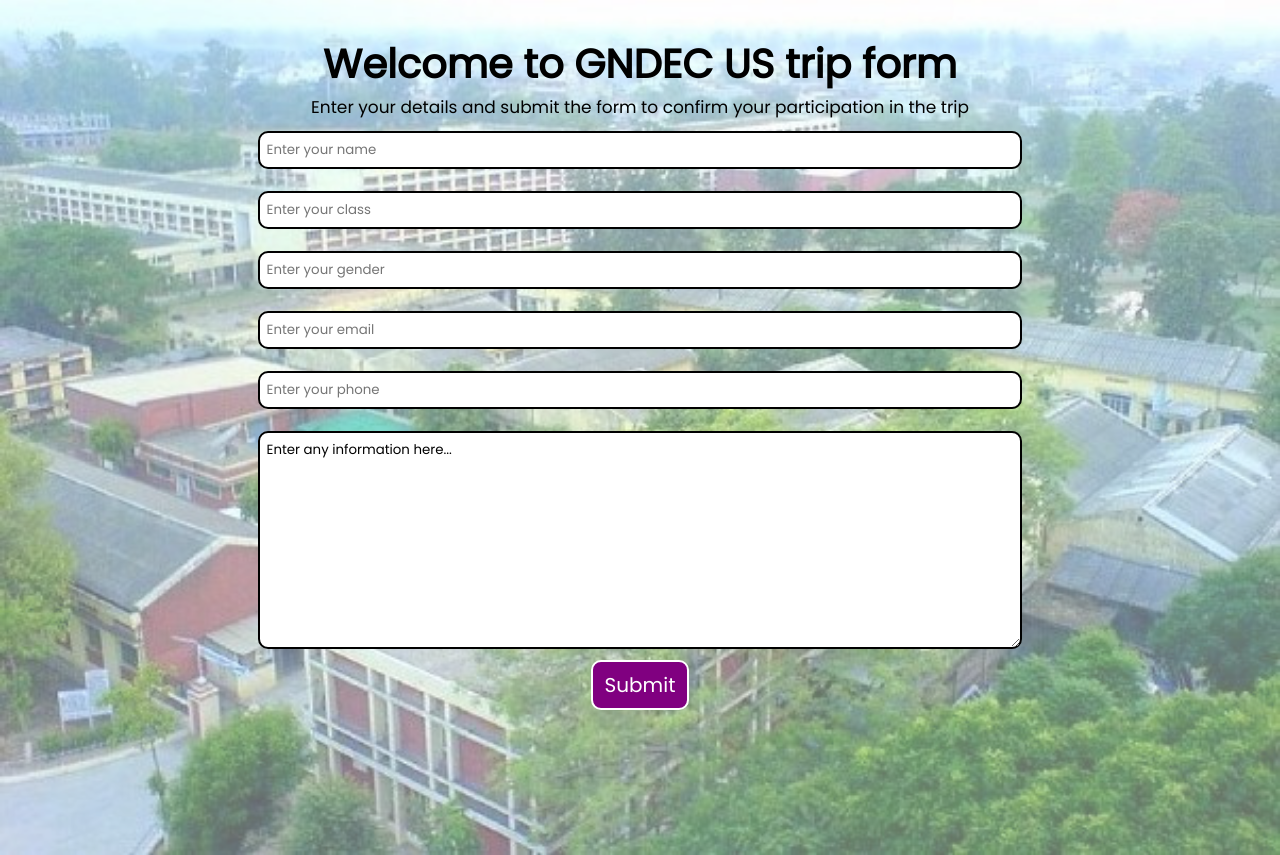
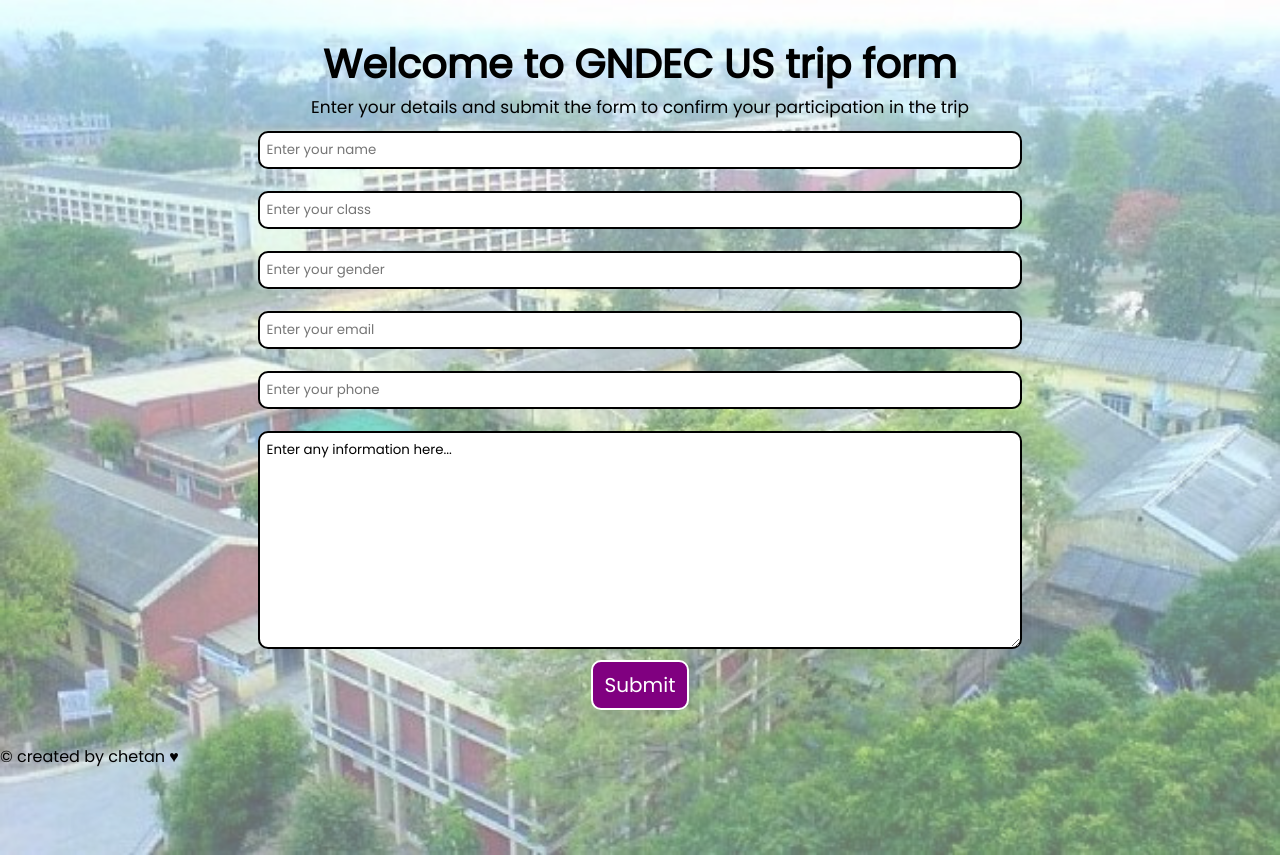
Before and after one commit to chetansingh-2/basic-php-sql-form-site, a PHP site: page / in a window 1280 px wide. Run offline with PHP 8.4, Linux system fonts and the light colour scheme.

Commit message:
Update index.php

```diff
--- a/index.php
+++ b/index.php
@@ -78,6 +78,9 @@ if(isset($_POST['name'])){
         </form>
 
     </div>
+  <footer>
+    &copy; created by chetan &hearts;
+    </footer>
     <script src="index.js"></script>
 
 
```
